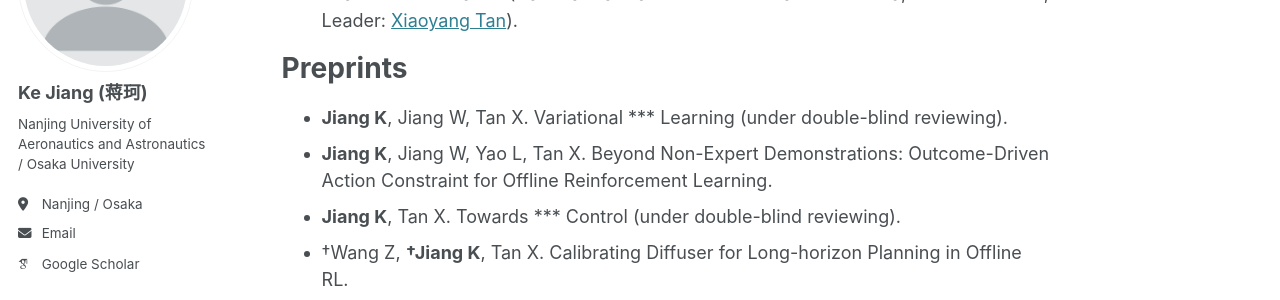
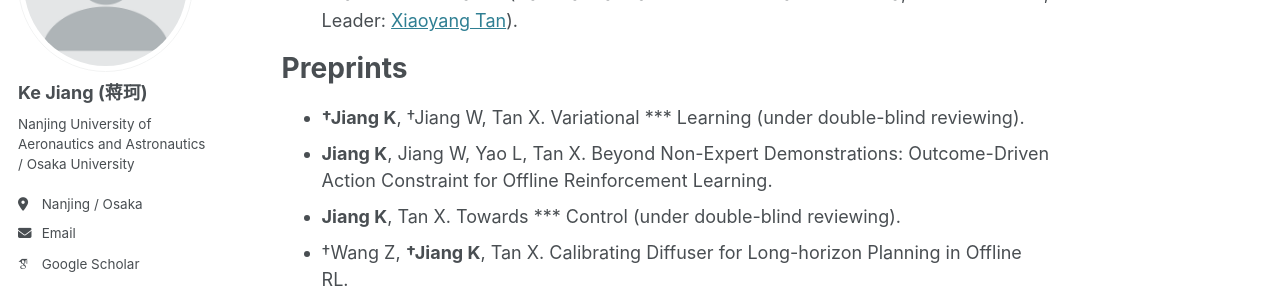
Before and after one commit to Jack10843/Jack10843.github.io, a Jekyll site: the page built from _pages/about.md, in a window 1280 px wide and 900 px high, scrolled down 1037 px. Shown: the part 209-509 px from the top of the window. Built offline with Jekyll 4.4.1, drawn with Linux system fonts in a browser that asks for light colours; some web fonts are replaced.

```diff
--- a/_pages/about.md
+++ b/_pages/about.md
@@ -37,7 +37,7 @@ Project Experiecne
 
 Preprints
 ======
- - **Jiang K**, Jiang W, Tan X. Variational *** Learning (under double-blind reviewing).
+ - **†Jiang K**, †Jiang W, Tan X. Variational *** Learning (under double-blind reviewing).
  - **Jiang K**, Jiang W, Yao L, Tan X. Beyond Non-Expert Demonstrations: Outcome-Driven Action Constraint for Offline Reinforcement Learning.
  - **Jiang K**, Tan X. Towards *** Control (under double-blind reviewing).
  - †Wang Z, **†Jiang K**, Tan X. Calibrating Diffuser for Long-horizon Planning in Offline RL.
```
